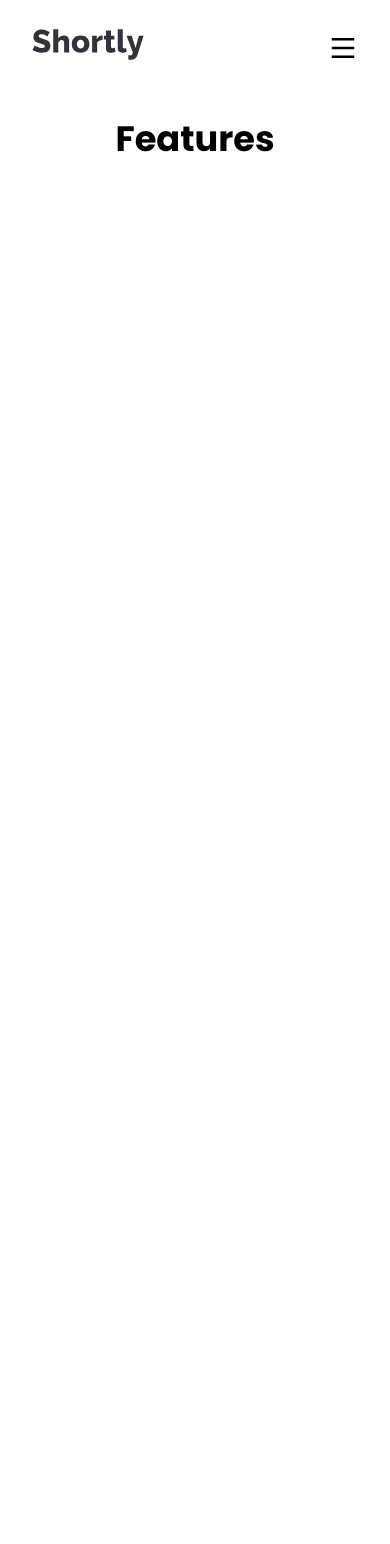
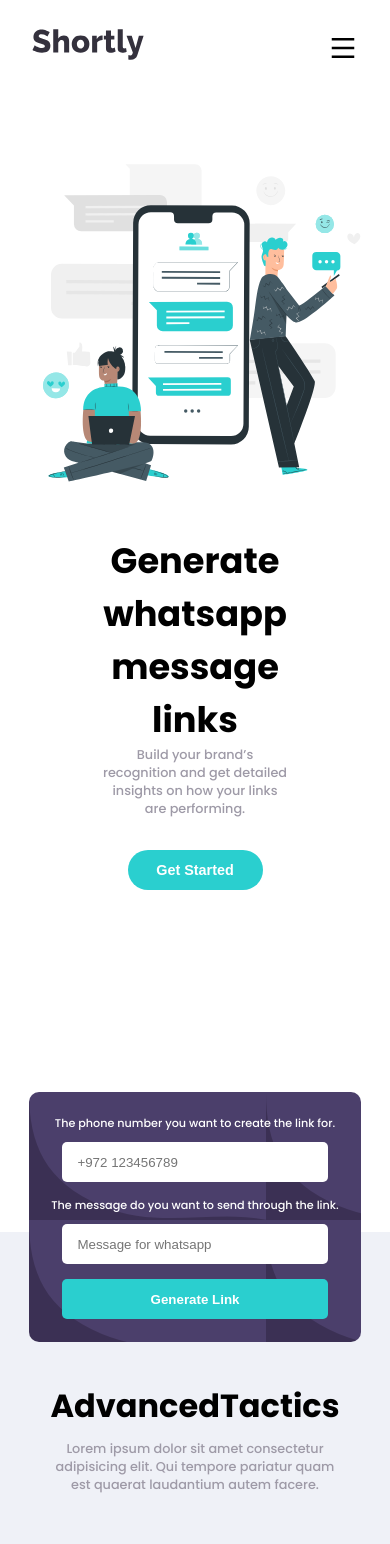
Before and after one commit to moodyomar/shortly, a React (Create React App) app: page /features in a window 390 px wide. Shown: the top 1544 px of the page. Before the commit the page ends 844 px from the top, so only its background shows below. Built offline with nearby package versions, Linux system fonts and the light colour scheme; the HTML template or start-up script is replaced by a standard one.

Commit message:
add whatsapp link generator feature

```diff
--- a/src/components/Header/Header.js
+++ b/src/components/Header/Header.js
@@ -1,22 +1,20 @@
 import React from 'react';
-import header_image from '../../images/illustration-working.svg'
 import "./header.css"
 
-const Header = () => {
+const Header = ({image,heading,para}) => {
 
 return(
 
 <div className='Header'>
 <div className="left-col">
 <div className="content">
-<h1>More than just<br/>shorter links</h1>
-<p>Build your brand’s recognition and get detailed insights
-  on how your links are performing.</p>
-  <button className='btn btn-primary round-max' onClick={() => window.scrollTo(0,400)}>Get Started</button>
+<h1>{heading}</h1>
+<p>{para}</p>
+  <button className='btn btn-primary round-max' onClick={() => window.scrollTo(0,550)}>Get Started</button>
 </div>
 </div>
 <div className="right-col">
-<img src={header_image} alt="working man" />
+<img src={image} alt={image} />
 </div>
 </div>
 
--- /dev/null
+++ b/src/components/Whatsapp/Whatsapp.css
@@ -0,0 +1,43 @@
+.Whatsapp{
+  display: flex;
+  justify-content: center;
+  margin-top: 50px;
+  margin-bottom: 10px;
+  width: 100vw;
+  position: relative;
+  top: 120px;
+}
+
+.Whatsapp .container{
+display: flex;
+flex-direction: column;
+justify-content: center;
+align-items: center;
+width: 70%;
+height: 250px;
+border-radius: 10px;
+background-image: url(../../images/bg-shorten-desktop.svg);
+background-color: var(--Dark-Violet);
+}
+label{
+  color: #fff;
+  margin-bottom: 10px;
+}
+.Whatsapp .container input{
+  margin-bottom: 15px;
+}
+@media screen and (max-width:700px){
+  .Whatsapp .container{
+  background-image: url(../../images/bg-shorten-mobile.svg);
+}
+label{
+  font-size: 0.7rem;
+}
+
+}
+
+@media screen and (max-width:1233px){
+  .Whatsapp .container{
+    width: 85%;
+  }
+}
--- /dev/null
+++ b/src/components/Whatsapp/Whatsapp.js
@@ -0,0 +1,45 @@
+import axios from 'axios';
+import React, { useState } from 'react';
+import Shortened from '../shortened/Shortened';
+import './Whatsapp.css'
+
+
+const Whatsapp = () => {
+
+let [phoneNum,setPhoneNum] = useState('');
+let [msg,setMsg] = useState('');
+let [msgLink,setMsgLink] = useState('')
+let [showLink,setShowLink] = useState(false)
+
+const createQuickMsg = async () => {
+  if(phoneNum !== '' && msg !== ''){
+    setMsgLink(`https://api.whatsapp.com/send?phone=${phoneNum}&text=${msg}`)
+    setShowLink(true);
+    }
+  else alert('Fill in the details please')
+}
+
+return(
+<>
+<div className='Whatsapp'>
+  <div className="container">
+<label htmlFor="msg">The phone number you want to create the link for.</label>
+<input type="text" placeholder='+972 123456789'
+ onChange={e => setPhoneNum(e.target.value)}  />
+<label htmlFor="msg">The message do you want to send through the link.</label>
+<input type="phone" placeholder='Message for whatsapp'
+ onChange={e => setMsg(e.target.value)}  />
+<button className='btn btn-primary round-med'
+ onClick={() => createQuickMsg()}>
+  Generate Link
+</button>
+</div>
+</div>
+{ showLink &&
+<Shortened mt={'50px'} originalLink={`Messge to ${phoneNum}`} resultLink={msgLink} />
+}
+</>
+)
+}
+
+export default Whatsapp
--- a/src/components/shortened/Shortened.js
+++ b/src/components/shortened/Shortened.js
@@ -1,7 +1,7 @@
 import React, { useState } from 'react';
 import './shortened.css'
 
-const Shortened = ({originalLink,resultLink}) => {
+const Shortened = ({originalLink,resultLink,mt}) => {
 
 const [copy,setCopy] = useState(false);
 
@@ -16,7 +16,7 @@
 return(
 
 <div className="shortned-container">
-<div className='Shortened'>
+<div className='Shortened' style={{marginTop:mt}}>
 <a href={originalLink} className="originalLink">{originalLink}</a>
 <hr style={{width:"100%"}} />
 <div className="resultLink-container">
--- a/src/pages/Features/Features.js
+++ b/src/pages/Features/Features.js
@@ -1,4 +1,7 @@
 // import './Features.css'
+import working_man from '../../images/Chat-pana.svg'
+import {AdvancedTactics, Footer, Header,Shortner } from "../../components"
+import Whatsapp from '../../components/Whatsapp/Whatsapp'
 
 
 const Features = () => {
@@ -6,7 +9,18 @@
 return(
 
 <div className='Features'>
-<h1>Features</h1>
+  <header>
+<Header image={working_man}
+      heading={'Generate whatsapp message links'}
+      para={"Build your brand’s recognition and get detailed insights on how your links are performing."} />
+</header>
+    <main>
+      <Whatsapp/>
+      <AdvancedTactics/>
+    </main>
+    <footer>
+      <Footer />
+    </footer>
 </div>
 
 )
--- a/src/pages/Home/Home.js
+++ b/src/pages/Home/Home.js
@@ -1,4 +1,7 @@
-import { Header, Shortner,Footer,BoostLinks,AdvancedTactics } from '../../components'
+import { Header, Shortner,Footer,BoostLinks,AdvancedTactics }
+ from '../../components'
+ import working_man from '../../images/illustration-working.svg'
+
 
 const Home = () => {
 
@@ -6,7 +9,9 @@
 
   <div className="App">
     <header>
-      <Header />
+      <Header image={working_man}
+      heading={'More than just shorter links'}
+      para={"Build your brand’s recognition and get detailed insights on how your links are performing."} />
     </header>
     <main>
       <Shortner />
```
Also changed, not shown: src/images/Chat-pana.svg (added).
